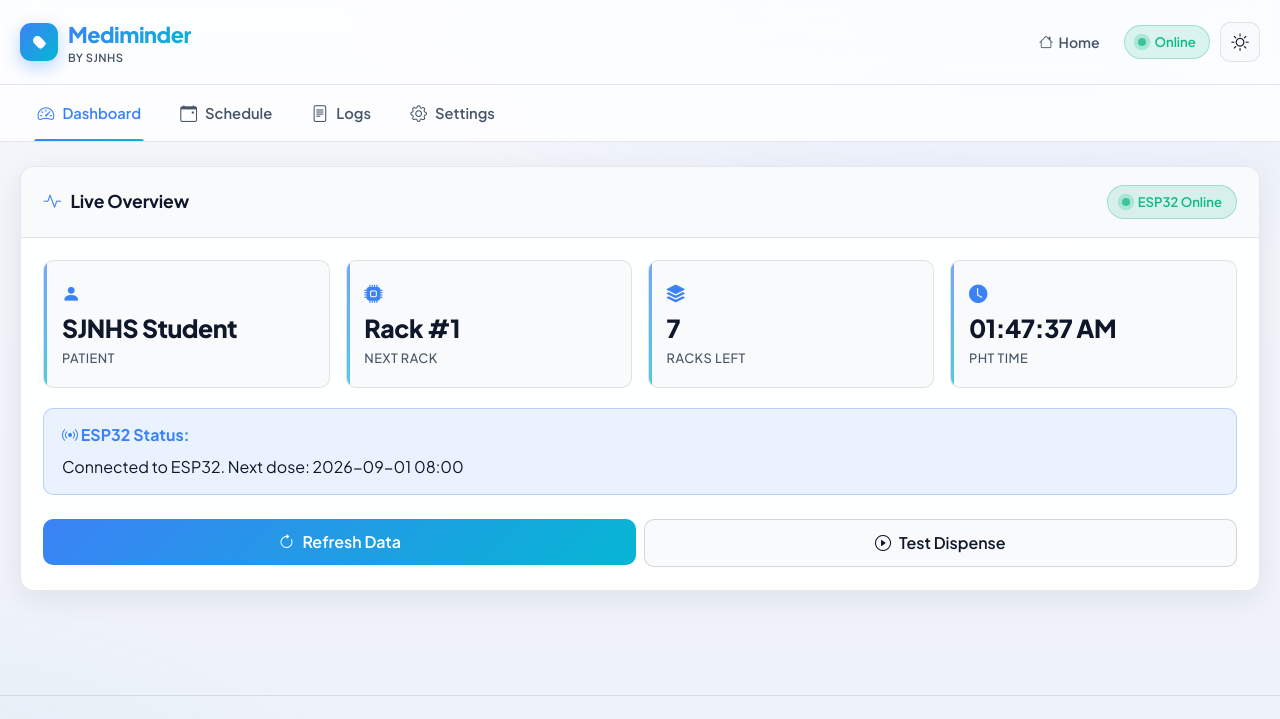
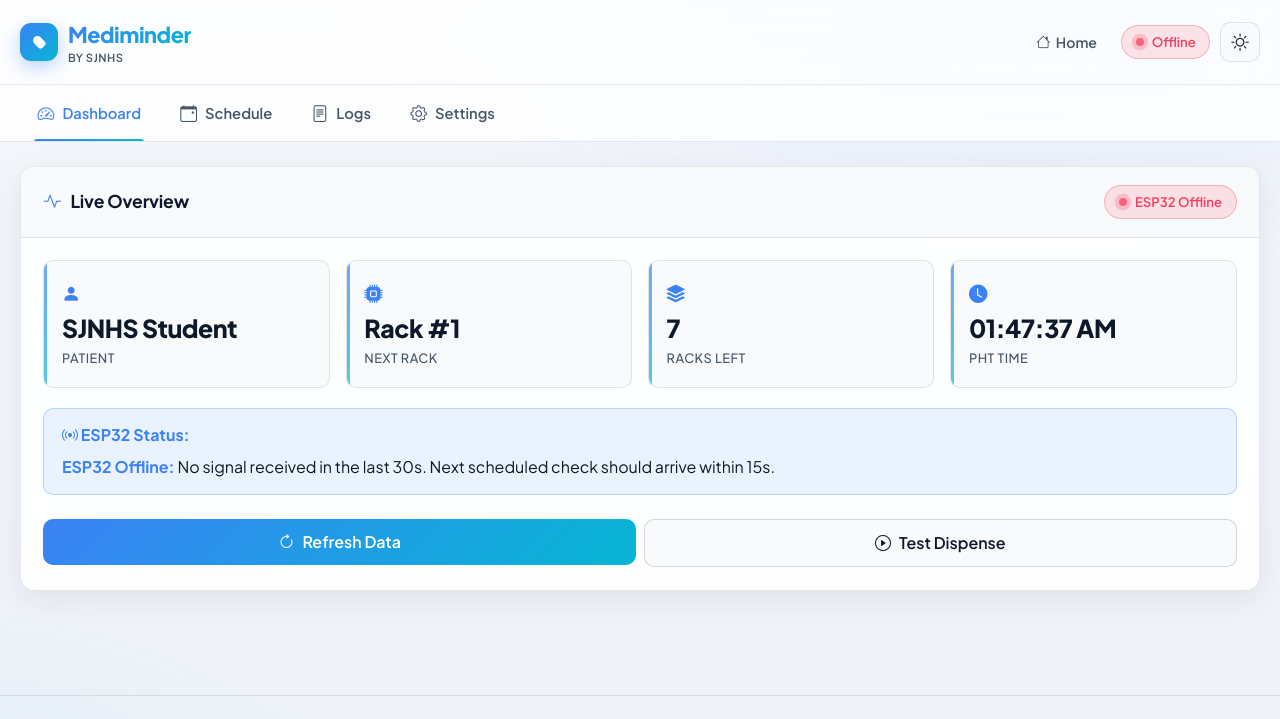
Before and after one commit to marcusAlmo/mediminder, a Flask app: page /dashboard in a window 1280 px wide. Shown: the top 719 px of the page. Run offline with Flask 3, Linux system fonts and the light colour scheme; data that the repository does not hold is empty.

Commit message:
feat: enhance IoT sync status with online detection and next dose info
Add comprehensive ESP32 connectivity monitoring and next dose tracking:
- Add iot_online detection based on 30s timeout (2x the 15s poll interval)
- Add iot_last_seen_seconds_ago calculation from last fetch timestamp
- Add next_rack_id and next_dose fields to sync status endpoint
- Remove iot_last_fetch_at reset on schedule update to preserve sync state
- Add checkEsp32Status() function with 5s polling interval in dashboard
- Display

```diff
--- a/server/app.py
+++ b/server/app.py
@@ -647,11 +647,9 @@ def update_dispense_schedule():
     # Persist updated configuration to text file
     save_data()
 
-    # Mark config as updated and reset IoT sync state until the ESP32 re-fetches
-    global iot_last_fetch_at
+    # Mark config as updated so the UI can tell when the ESP32 re-fetches
     now_pht = datetime.now(PHT).isoformat()
     dispenser_config["last_updated_at"] = now_pht
-    iot_last_fetch_at = None
     save_data()
 
     request_id = get_request_id()
@@ -722,18 +720,38 @@ def health_check():
 
 @app.route("/api/iot-sync-status", methods=["GET"])
 def iot_sync_status():
-    """Return whether the ESP32 has fetched the latest configuration."""
+    """Return whether the ESP32 has fetched the latest configuration and is still online."""
     last_updated_at = dispenser_config.get("last_updated_at", "")
     synced = (
         iot_last_fetch_at is not None and
         last_updated_at and
         iot_last_fetch_at >= last_updated_at
     )
+
+    iot_online = False
+    iot_last_seen_seconds_ago = None
+    if iot_last_fetch_at:
+        try:
+            last_fetch = datetime.fromisoformat(iot_last_fetch_at)
+            iot_last_seen_seconds_ago = int((datetime.now(PHT) - last_fetch).total_seconds())
+            iot_online = iot_last_seen_seconds_ago <= 30  # 2x the 15s poll interval
+        except ValueError:
+            iot_last_seen_seconds_ago = None
+
+    racks = dispenser_config.get("racks", [])
+    current_rack = dispenser_config.get("current_rack", 1)
+    next_rack_obj = next((r for r in racks if r["rack_id"] == current_rack and r.get("status") == "pending"), None)
+    next_dose = next_rack_obj["datetime"] if next_rack_obj else None
+
     return jsonify({
         "status": "success",
         "last_updated_at": last_updated_at,
         "iot_last_fetch_at": iot_last_fetch_at,
-        "synced": synced
+        "iot_last_seen_seconds_ago": iot_last_seen_seconds_ago,
+        "iot_online": iot_online,
+        "synced": synced,
+        "next_rack_id": next_rack_obj["rack_id"] if next_rack_obj else None,
+        "next_dose": next_dose
     }), 200
 
 
--- a/server/templates/dashboard.html
+++ b/server/templates/dashboard.html
@@ -1111,14 +1111,6 @@
                     document.getElementById('statPatient').textContent = data.patient_name;
                     document.getElementById('statNextRack').textContent = `Rack #${data.current_rack}`;
                     document.getElementById('statRacksLeft').textContent = data.rack_count;
-                    document.getElementById('statusMessage').textContent = `Connected to ESP32. Next dose: ${data.next_rack_datetime || 'N/A'}`;
-
-                    const espPill = document.getElementById('espStatusPill');
-                    espPill.classList.remove('offline');
-                    espPill.innerHTML = `<span class="status-dot"></span><span>ESP32 Online</span>`;
-                    const navPill = document.getElementById('statusPill');
-                    navPill.classList.remove('offline');
-                    navPill.innerHTML = `<span class="status-dot"></span><span class="pill-text">Online</span>`;
 
                     document.getElementById('patientName').value = data.patient_name;
                     document.getElementById('rotationDegree').value = data.rotation_degree;
@@ -1129,6 +1121,41 @@
             } catch (error) {
                 console.error('Error loading data:', error);
                 document.getElementById('statusMessage').innerHTML = '<strong>Offline Mode:</strong> Using cached data. Changes will sync when connection returns.';
+                const espPill = document.getElementById('espStatusPill');
+                espPill.classList.add('offline');
+                espPill.innerHTML = `<span class="status-dot"></span><span>ESP32 Offline</span>`;
+                const navPill = document.getElementById('statusPill');
+                navPill.classList.add('offline');
+                navPill.innerHTML = `<span class="status-dot"></span><span class="pill-text">Offline</span>`;
+            }
+        }
+
+        async function checkEsp32Status() {
+            try {
+                const response = await fetch('/api/iot-sync-status');
+                const data = await response.json();
+                const espPill = document.getElementById('espStatusPill');
+                const navPill = document.getElementById('statusPill');
+
+                if (data.iot_online) {
+                    document.getElementById('statusMessage').innerHTML =
+                        `Connected to ESP32. Last seen <strong>${data.iot_last_seen_seconds_ago}s</strong> ago. Next dose: <strong>${data.next_dose || 'N/A'}</strong>`;
+                    espPill.classList.remove('offline');
+                    espPill.innerHTML = `<span class="status-dot"></span><span>ESP32 Online</span>`;
+                    navPill.classList.remove('offline');
+                    navPill.innerHTML = `<span class="status-dot"></span><span class="pill-text">Online</span>`;
+                } else {
+                    document.getElementById('statusMessage').innerHTML =
+                        `<strong>ESP32 Offline:</strong> No signal received in the last 30s. Next scheduled check should arrive within 15s.`;
+                    espPill.classList.add('offline');
+                    espPill.innerHTML = `<span class="status-dot"></span><span>ESP32 Offline</span>`;
+                    navPill.classList.add('offline');
+                    navPill.innerHTML = `<span class="status-dot"></span><span class="pill-text">Offline</span>`;
+                }
+            } catch (error) {
+                console.error('Error checking ESP32 status:', error);
+                document.getElementById('statusMessage').innerHTML =
+                    '<strong>Offline Mode:</strong> Cannot reach server. Check your connection.';
                 const espPill = document.getElementById('espStatusPill');
                 espPill.classList.add('offline');
                 espPill.innerHTML = `<span class="status-dot"></span><span>ESP32 Offline</span>`;
@@ -1232,6 +1259,7 @@
 
         async function refreshData() {
             await loadData();
+            await checkEsp32Status();
             loadLogs();
             showToast('Data refreshed', 'success');
         }
@@ -1306,7 +1334,9 @@
         /* ============ INIT ============ */
         document.getElementById('lastUpdate').textContent = new Date().toLocaleString('en-PH');
         loadData();
+        checkEsp32Status();
         loadLogs();
+        setInterval(checkEsp32Status, 5000);
     </script>
 </body>
 </html>
```
Also changed, not shown: 1 other file.
